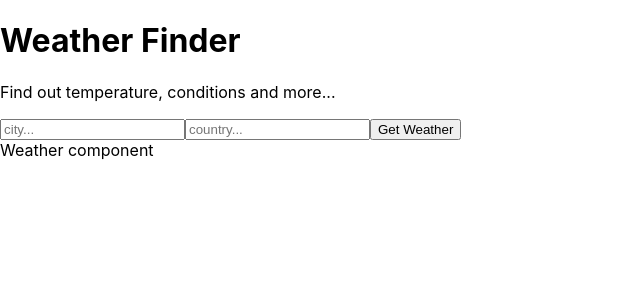
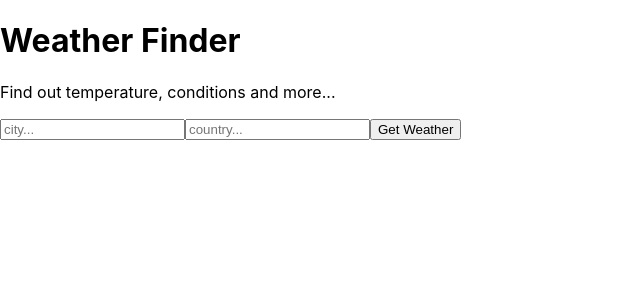
Before and after one commit to ibmiti/Weather-app, a React (Create React App) app: page / in a window 1280 px wide. Shown: the top 300 px of the page, without its empty margins (0-640 px from the left). Built offline with nearby package versions, Linux system fonts and the light colour scheme.

Commit message:
latest update to App.js included defining props located in the render() {

```diff
--- a/src/App.js
+++ b/src/App.js
@@ -38,7 +38,14 @@
       <div>
         <Titles />
         <Form getWeather={this.getWeather}/>
-        <Weather />
+        <Weather
+          temperature={this.state.temperature}
+          city={this.state.city}
+          country={this.state.country}
+          humidity={this.state.humidity}
+          description={this.state.description}
+          error={this.state.error}
+          />
       </div>
     );
   }
--- a/src/components/Weather.js
+++ b/src/components/Weather.js
@@ -3,7 +3,7 @@
 class Weather extends React.Component {
   render() {
     return (
-      <div>Weather component</div>
+      <div></div>
     );
   }
 };
```
